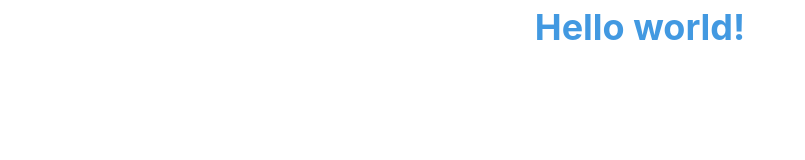
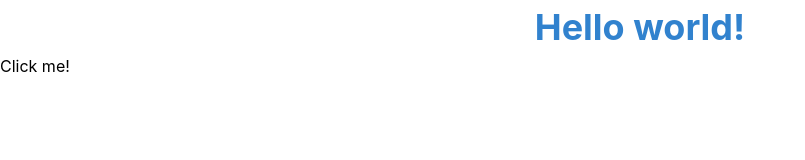
Before and after one commit to dankore/stop-tuberclosis, a website: page public/index.html in a window 1280 px wide. Shown: the whole page, without its empty margins (0-805 px from the left). Drawn offline with Linux system fonts and the light colour scheme.

```diff
--- a/public/index.html
+++ b/public/index.html
@@ -7,6 +7,7 @@
     <link rel="stylesheet" href="/build/tailwind.css" />
   </head>
   <body>
-    <h1 class="text-4xl font-bold text-center text-blue-500">Hello world!</h1>
+    <h1 class="text-4xl font-bold text-center text-blue-600">Hello world!</h1>
+    <button class="outline-none">Click me!</button>
   </body>
 </html>
```
